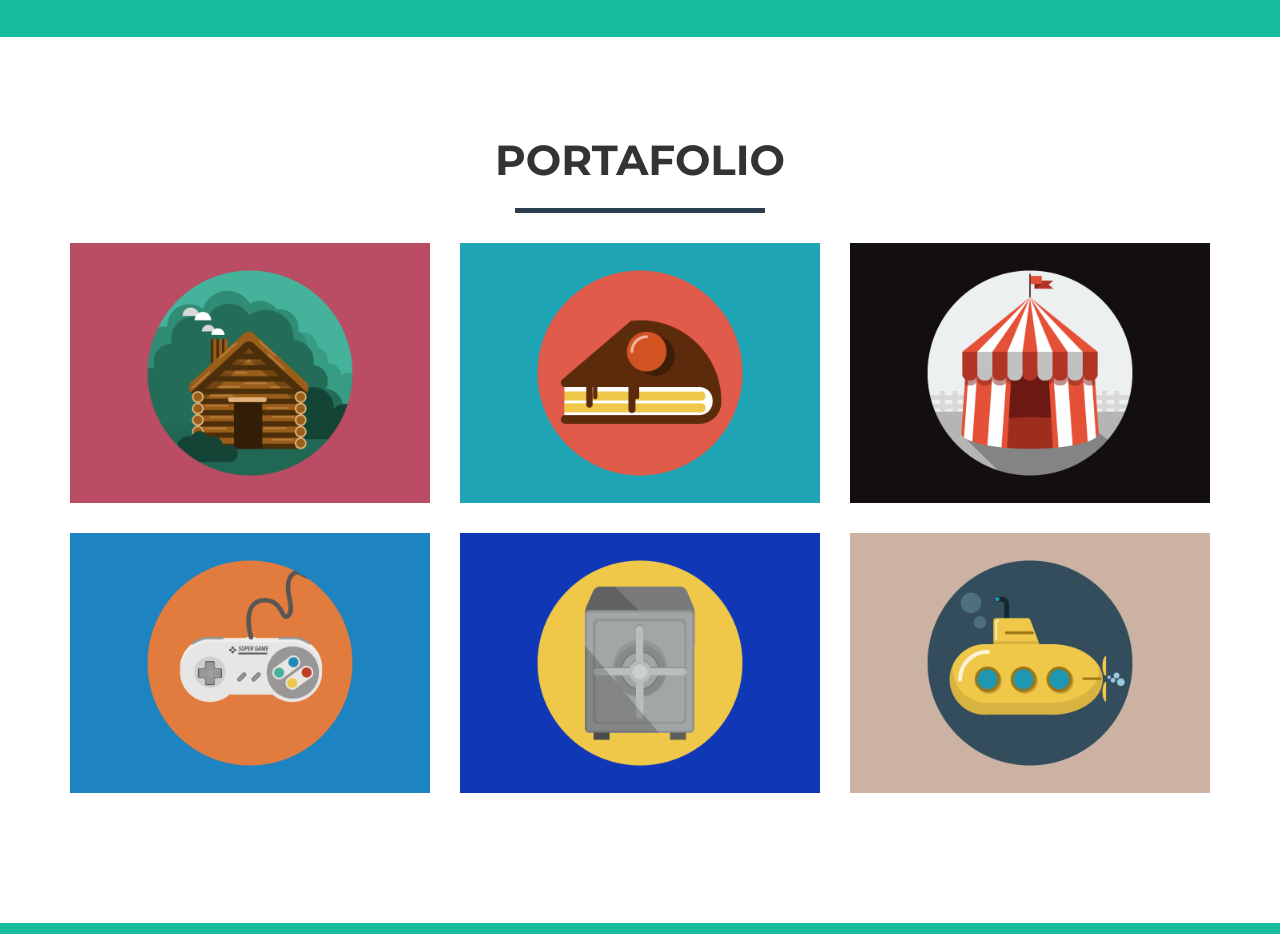
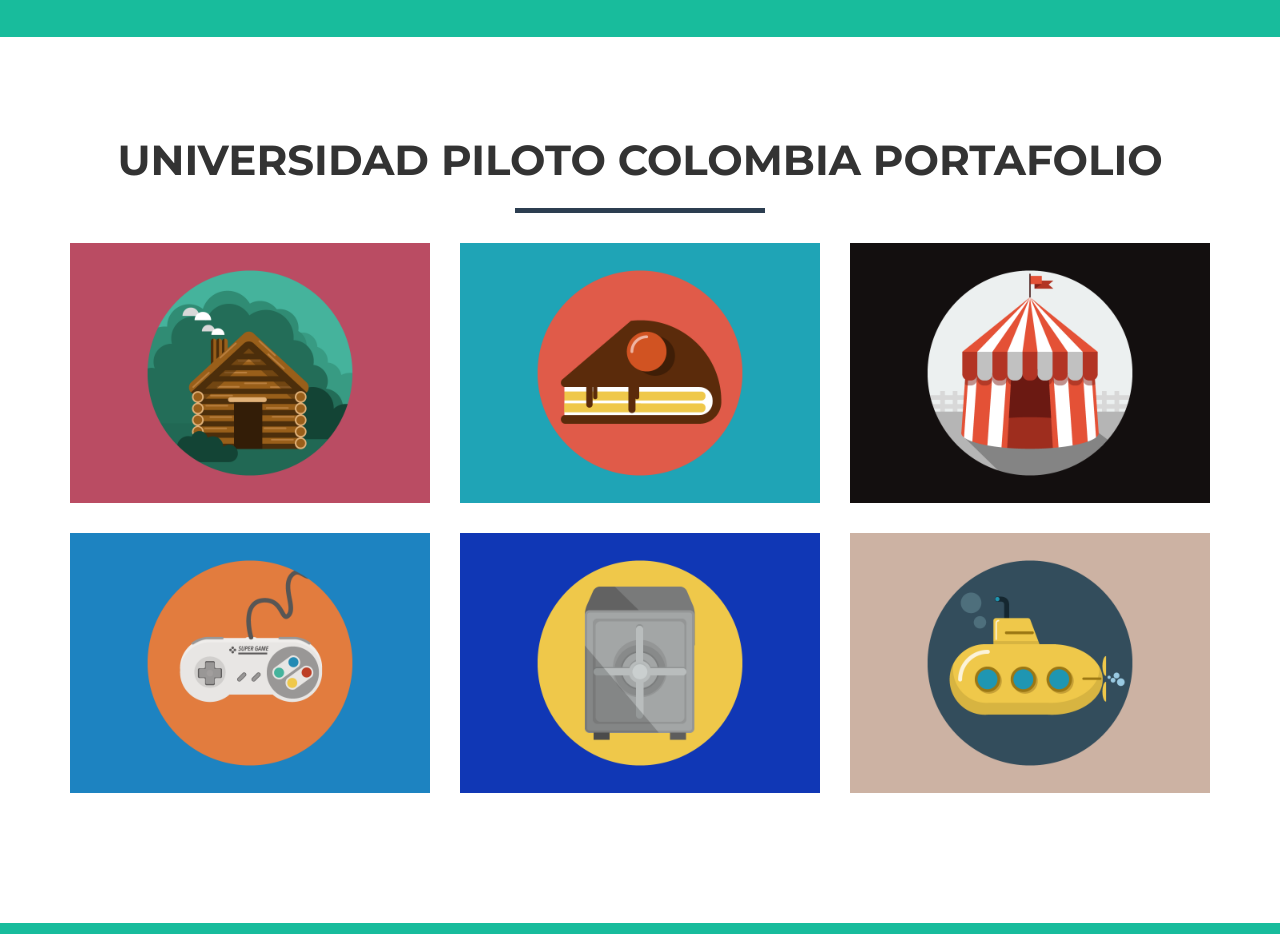
Before and after one commit to cristhian-forero/cristhian-forero.github.io, a website: page index.html in a window 1280 px wide. Shown: the part 780-1714 px from the top of the page. Drawn offline with nearby package versions, Linux system fonts and the light colour scheme.

Commit message:
Cuarto Cambio Label

```diff
--- a/index.html
+++ b/index.html
@@ -88,7 +88,7 @@
         <div class="container">
             <div class="row">
                 <div class="col-lg-12 text-center">
-                    <h2>Portafolio</h2>
+                    <h2>Universidad Piloto Colombia Portafolio</h2>
                     <hr class="star-primary">
                 </div>
             </div>
```
